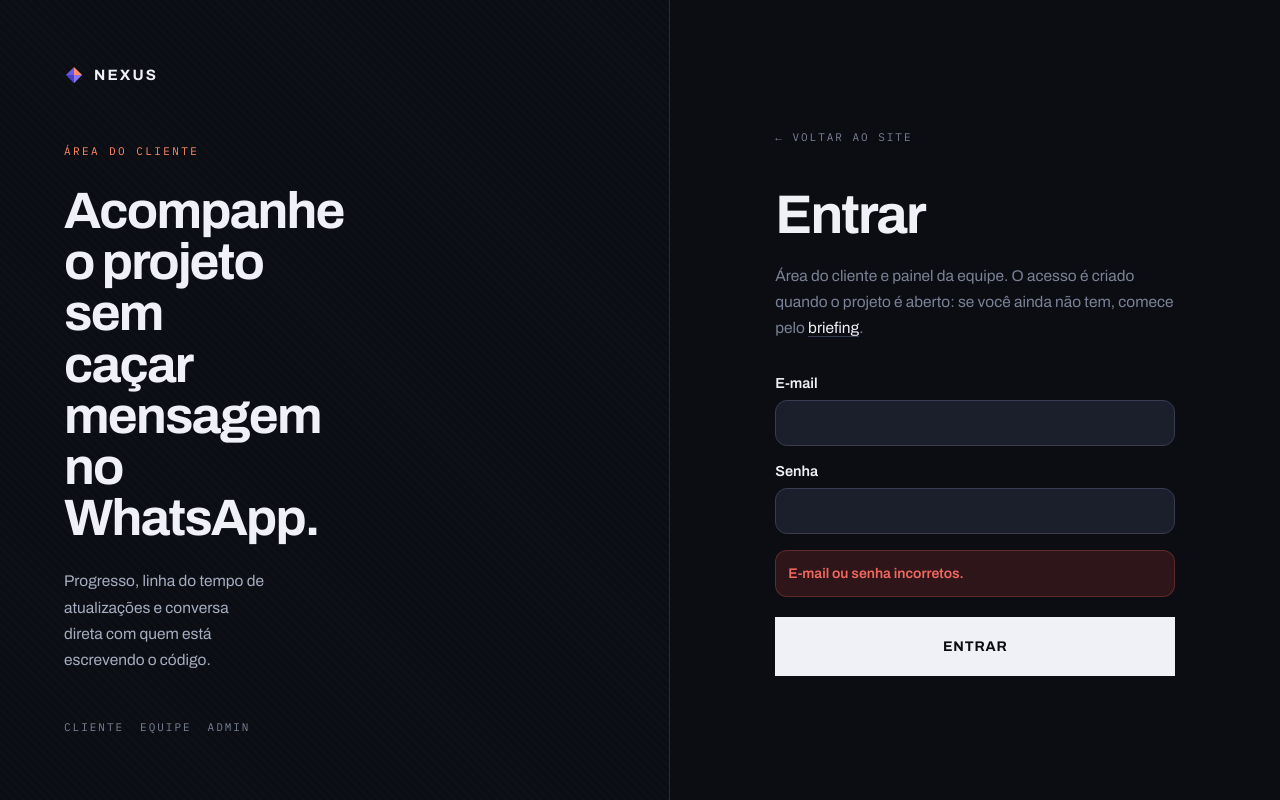
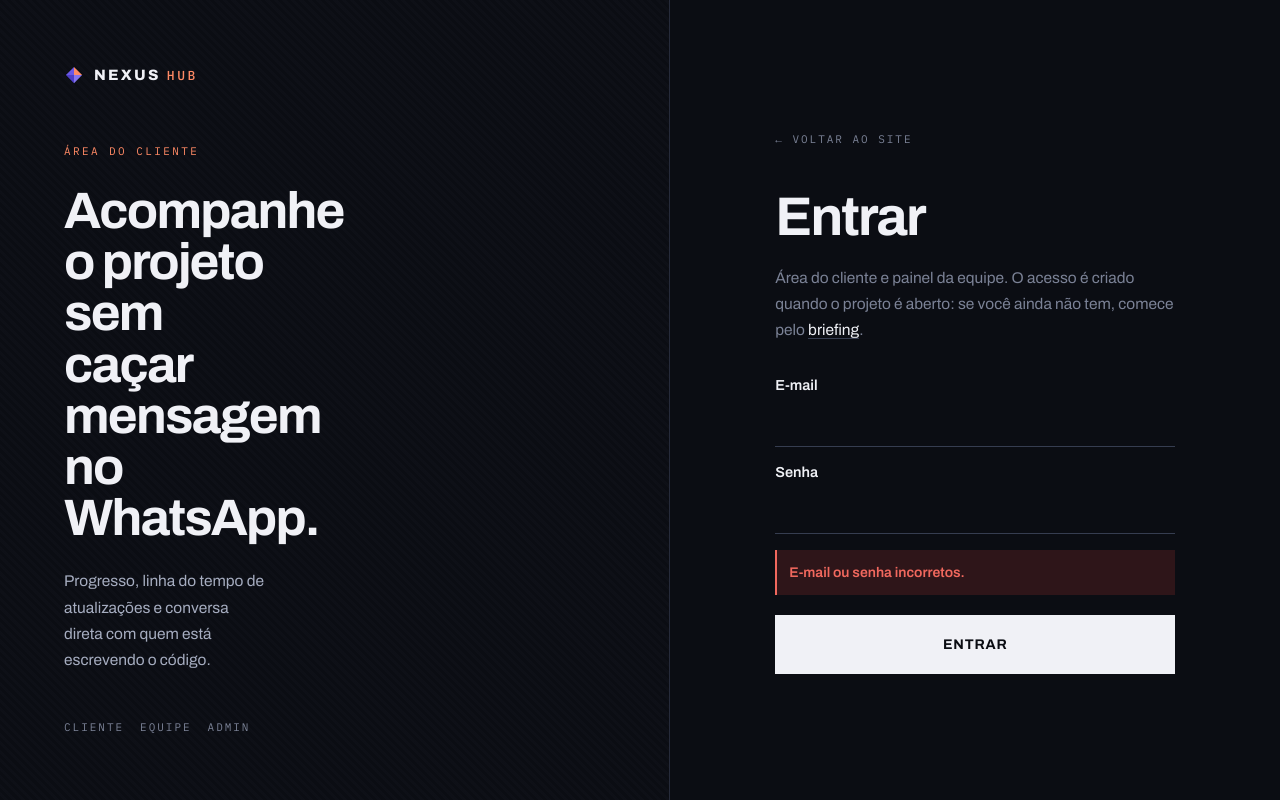
Before and after one commit to PedroA07/NEXUS, a Next.js app: page /entrar in a window 1280 px wide. Both pictures are taken after typing "name@example.com", "Sample123" into the empty fields and a click on the button "ENTRAR". Built offline with nearby package versions, Linux system fonts and the light colour scheme; no server answers.

Commit message:
Atualiza estrutura visual Nexus

```diff
--- a/src/app/globals.css
+++ b/src/app/globals.css
@@ -108,9 +108,7 @@
      bordas, sem caixa central estreita. */
   .secao { @apply max-w-[1440px] mx-auto px-[clamp(1.5rem,5vw,6rem)]; }
 
-  .cartao {
-    @apply bg-cartao border border-linha rounded-2xl shadow-[0_16px_40px_-28px_rgba(0,0,0,.9)];
-  }
+  .cartao { @apply bg-cartao border border-linha; }
 
   /* Botões da Direção A: retangulares, rótulo em caixa alta espaçada. O
      primário é o bloco claro que sobe no hover; o secundário é só contorno. */
@@ -128,11 +126,11 @@
   .btn-s:hover { @apply border-ember text-ember; }
 
   .campo {
-    @apply w-full bg-cartao2 border border-linha2 rounded-xl px-3.5 py-2.5 text-base text-tinta
-           placeholder:text-suave/75 focus:border-acento focus:outline-none focus:ring-[3px] focus:ring-acento/25;
+      @apply w-full bg-transparent border-0 border-b border-linha2 px-0 py-2.5 text-base text-tinta
+        placeholder:text-suave/75 focus:border-ember focus:outline-none focus:ring-0;
   }
   .rotulo { @apply block font-semibold text-base leading-snug text-tinta; }
-  .selo { @apply inline-flex items-center gap-1.5 rounded-full px-2.5 py-1 text-xs font-semibold; }
+    .selo { @apply inline-flex items-center gap-1.5 border border-linha px-2.5 py-1 text-xs font-semibold; }
 
   /* Rótulo de seção. Ember é a cor de sinalização da Direção A; a variante
      suave marca numeração e legendas que não devem puxar o olho. */
--- a/src/components/formulario-briefing.tsx
+++ b/src/components/formulario-briefing.tsx
@@ -93,7 +93,7 @@ export function FormularioBriefing() {
   const renderCampo = (c: Campo) => {
     if (c.t === "aviso") {
       return (
-        <div key={c.id} className="my-6 rounded-2xl bg-ambar-fundo border border-ambar-linha p-5">
+        <div key={c.id} className="my-6 border-l-2 border-ember bg-ambar-fundo p-5">
           <h3 className="font-display font-bold text-[16.5px] text-ambar">{c.r}</h3>
           {c.p?.map((par, i) => (
             <p key={i} className="mt-2.5 text-[14.5px] text-tinta2 leading-relaxed">{par}</p>
--- a/src/components/formulario-entrar.tsx
+++ b/src/components/formulario-entrar.tsx
@@ -17,7 +17,7 @@ export function FormularioEntrar() {
         <input id="senha" name="senha" type="password" required autoComplete="current-password" className="campo" />
       </div>
       {estado && !estado.ok && (
-        <p className="rounded-xl bg-erro-fundo border border-erro/25 p-3 text-[14px] font-semibold text-erro">
+        <p className="border-l-2 border-erro bg-erro-fundo p-3 text-[14px] font-semibold text-erro">
           {estado.msg}
         </p>
       )}
--- a/src/components/marca.tsx
+++ b/src/components/marca.tsx
@@ -7,7 +7,10 @@ export function Marca({ className = "" }: { className?: string }) {
         <polygon points="16,29 3,16 16,16" fill="#4e3fc7" />
         <polygon points="3,16 16,3 16,16" fill="var(--color-acento)" />
       </svg>
-      <span className="font-bold text-[15px] tracking-[0.14em] uppercase">Nexus</span>
+      <span className="inline-flex items-baseline gap-1.5">
+        <span className="font-extrabold text-[15px] tracking-[0.15em] uppercase">Nexus</span>
+        <span className="font-mono font-medium text-[13px] tracking-[0.2em] uppercase text-ember">Hub</span>
+      </span>
     </span>
   );
 }
```
